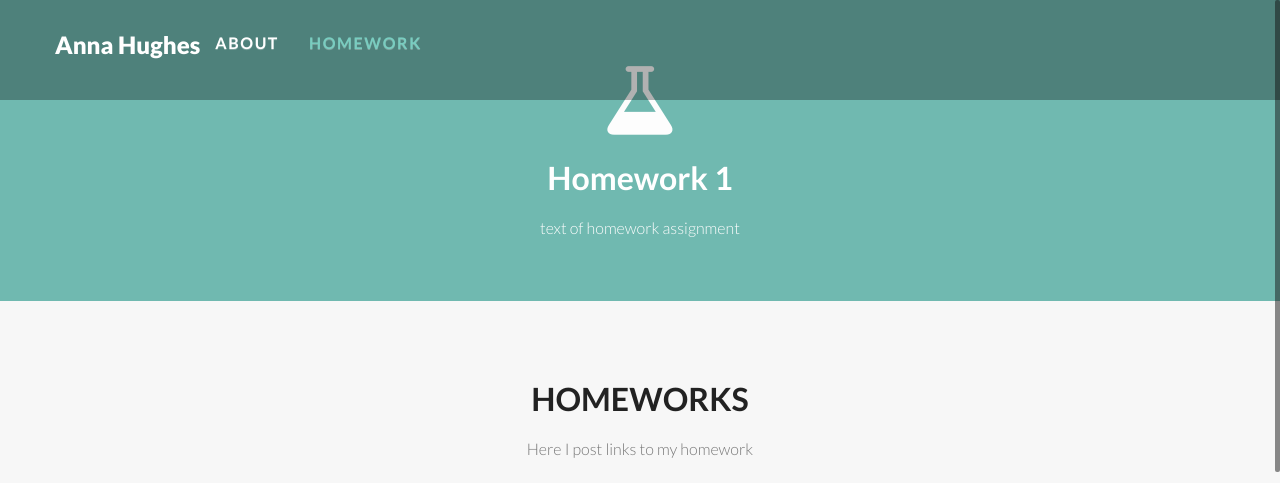
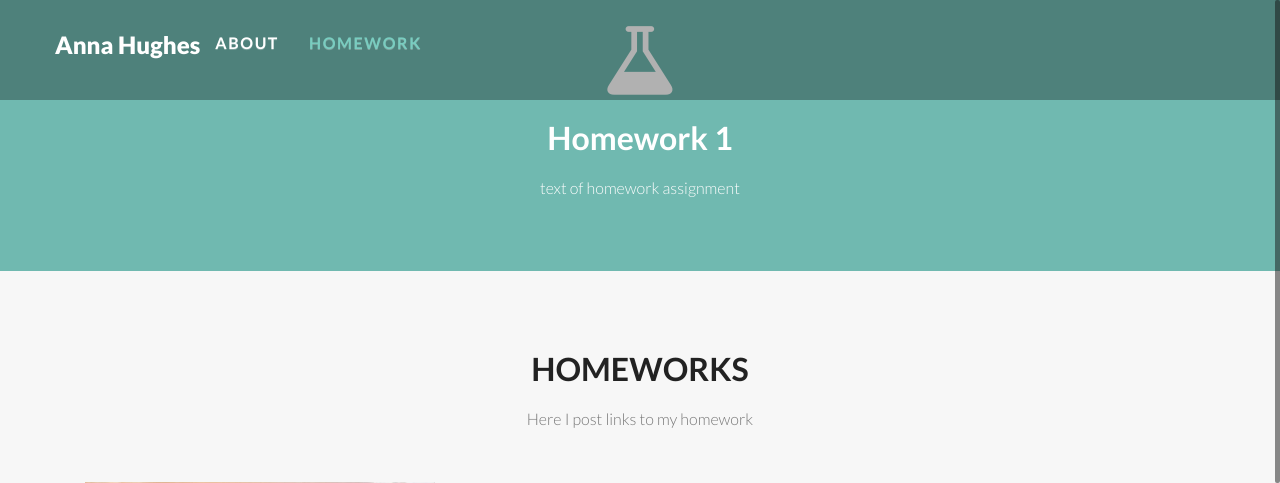
Before and after one commit to abshughes/jsd4, a PHP site: the page made by homework/homework 1/index 1.html in a window 1280 px wide. Shown: the top 483 px of the page. Run offline with PHP 8.4, Linux system fonts and the light colour scheme; some libraries are stand-ins or nearby versions.

Commit message:
ypdate design

```diff
--- a/css/style.css
+++ b/css/style.css
@@ -433,7 +433,7 @@ h1 a.navbar-brand {
 =========================== */
 
 section.featured {
-	padding: 60px 0 10px;
+	padding: 20px 0 20px;
 	background: #70B9B0;
 	color: #fdfdfd;
 }
@@ -447,7 +447,7 @@ section.featured h2.slogan {
  /* inner heading */
 section.featured.inner {
 	background: #eee;
-	padding: 150px 0 50px;
+	padding: 50px 0 50px;
 }
 
 
```
